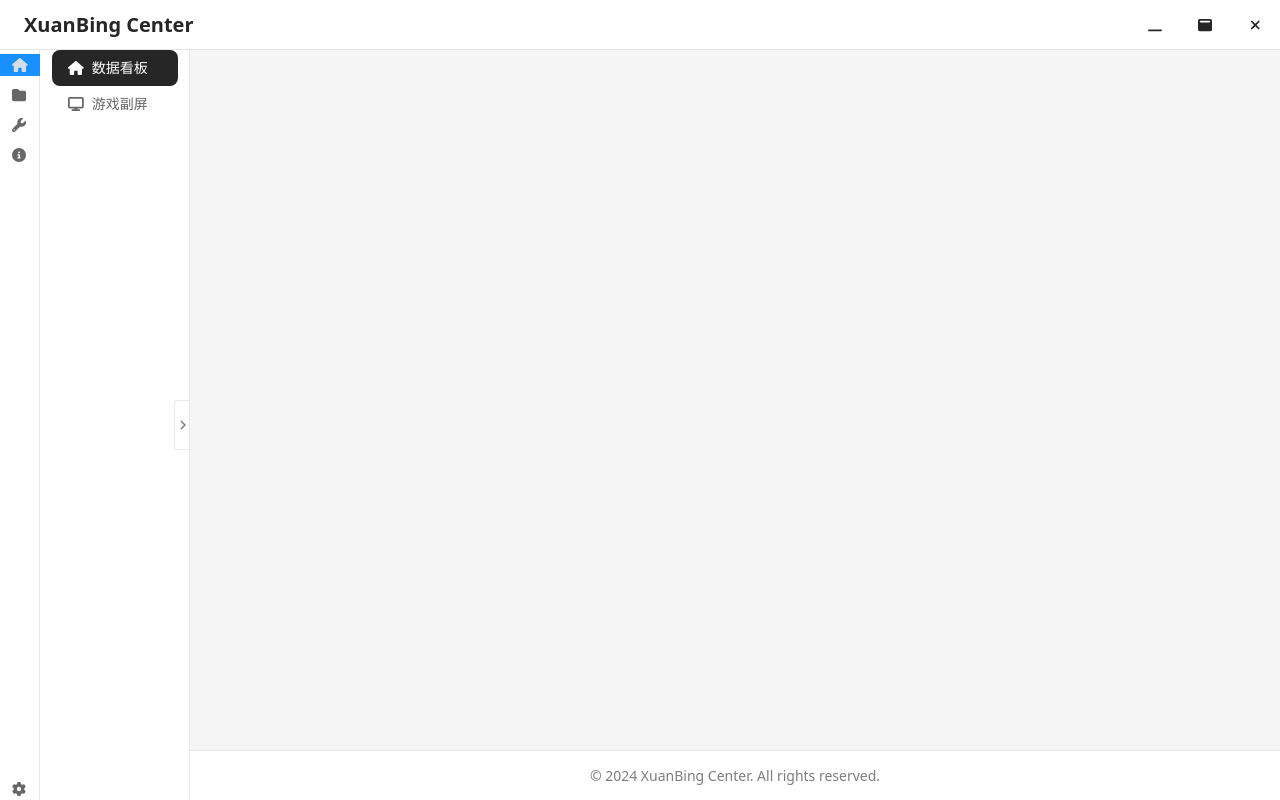
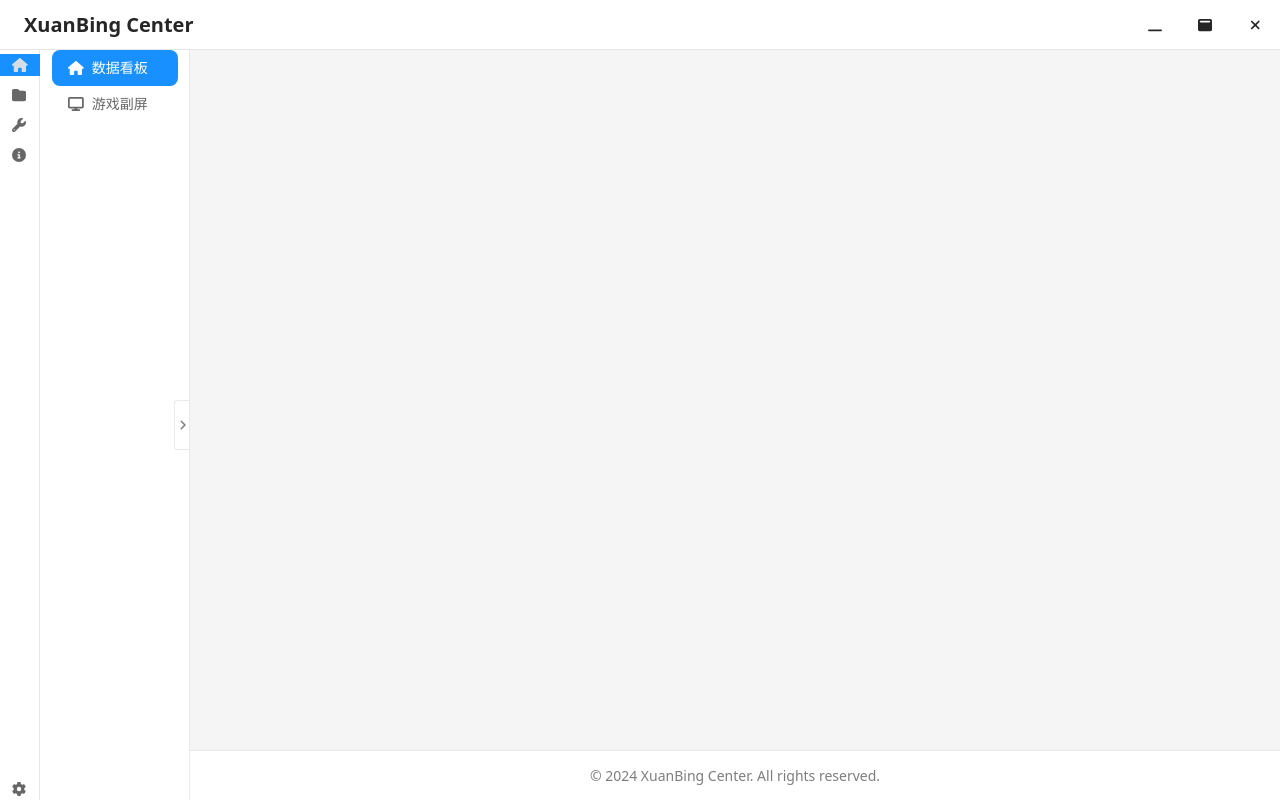
Before and after one commit to xuanbingBank/xuanbing-center, a Vue app: page /home/dashboard in a window 1280 px wide. Built offline with nearby package versions, Linux system fonts and the light colour scheme.

Commit message:
🐛 fix: 激活菜单项跟随主题色调变更

```diff
--- a/src/components/menu/RecursiveMenuItem.vue
+++ b/src/components/menu/RecursiveMenuItem.vue
@@ -12,12 +12,12 @@
         v-if="props.menuItem.meta?.icon"
         :icon="['fas', props.menuItem.meta.icon as string]"
         class="text-sm transition-all duration-300 text-base-content/70 group-hover:text-base-content"
-        :class="{ 'text-primary-content': isActive }"
+        :class="{ '!text-primary-content': isActive }"
       />
       <span
         v-if="!isCollapsed"
         class="text-sm transition-all duration-300 text-base-content/70 group-hover:text-base-content"
-        :class="{ 'text-primary-content': isActive }"
+        :class="{ '!text-primary-content': isActive }"
       >
         {{ props.menuItem.meta?.title }}
       </span>
@@ -52,14 +52,14 @@
 }
 
 .menu-item.active {
-  @apply bg-primary text-primary-content;
+  @apply !bg-primary !text-primary-content;
 
   &, & * {
-    @apply text-primary-content transition-colors duration-300;
+    @apply !text-primary-content transition-colors duration-300;
   }
 
   &:hover {
-    @apply bg-primary;
+    @apply !bg-primary/90;
   }
 }
 
```
